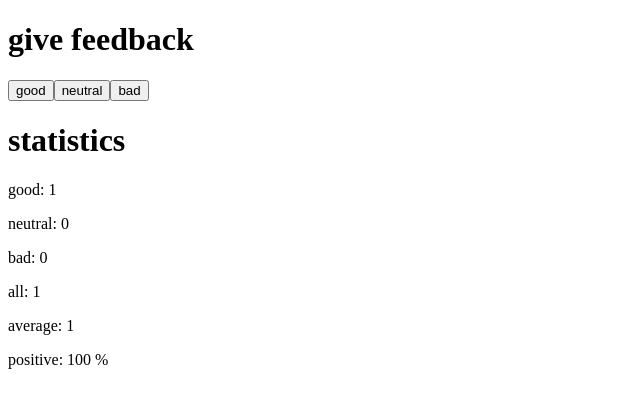
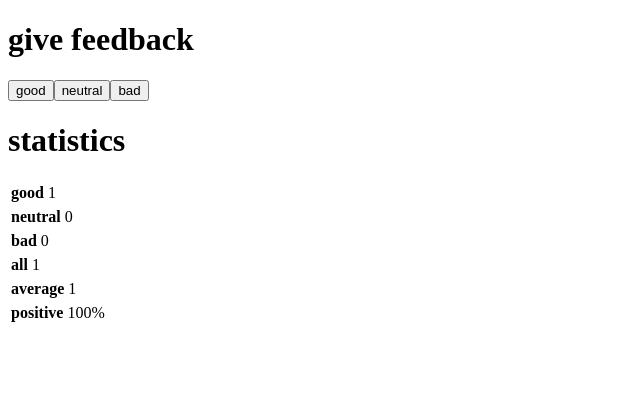
Before and after one commit to borisbarrera27-droid/fullstackopen, a React app in the folder part1.6/: page / in a window 1280 px wide. Both pictures are taken after a click on the button "good". Shown: the top 408 px of the page, without its empty margins (0-640 px from the left). Built offline with nearby package versions, Linux system fonts and the light colour scheme; the HTML template or start-up script is replaced by a standard one.

Commit message:
Update App.jsx

```diff
--- a/part1.6/src/App.jsx
+++ b/part1.6/src/App.jsx
@@ -16,44 +16,75 @@ const Button = (props) => (
   </button>
 )
 
-    const Display = (props) => (
+
+
+//Es curioso saber que un componenten con =>{} si acepta condiciones y el =>() no acepta
+const Statistics = (props) => {
+
+  if(props.good != 0 || props.neutral != 0 || props.bad != 0){
+    return (
     <div>
-      <h1>statistics</h1>
-      <p>good: {props.good}</p>
-      <p>neutral: {props.neutral}</p>
-      <p>bad: {props.bad}</p>
-      <p>all: {props.good+props.neutral+props.bad}</p>
-      <p>average: {(props.good-props.bad)/(props.good+props.neutral+props.bad)}</p>
-      <p>positive: {(props.good*100)/(props.good+props.neutral+props.bad)} %</p>
+
+      <StatisticLine texte="good" value ={props.good} />
+      <StatisticLine texte="neutral" value ={props.neutral} />
+      <StatisticLine texte="bad" value ={props.bad} />
+      <StatisticLine texte="all" value ={props.all} />
+      <StatisticLine texte="average" value ={props.ave/props.all} />
+      <StatisticLine texte="positive" value ={(props.good*100)/(props.all)+'%'} />
+
     </div>
+    )
+  }
 
+  return (
+    <p>No feedback given</p>
   )
 
+}
+
+const StatisticLine = (props) => {
+  //Recordemos que texte y value son los valores madre que se pasan a este componente para mostrar
+  return (
+    <div>
+      <table>
+      <tbody>
+      <tr>
+          <th>{props.texte}</th>
+          <td>{props.value}</td>
+      </tr>
+      </tbody>
+      </table>
+    </div>
+  )
+}
+
+
 const App = () => {
-  //const [value, setValue] = useState(10)
-
   const [good, setGood] = useState(0)
   const [neutral, setNeutral] = useState(0)
   const [bad, setBad] = useState(0)
+  const [all, setAll] = useState(0)
+  const [ave, setAve] = useState(0)
 
-  /*
-  const setToValue = (newValue) => {
-    console.log('value now', newValue)
-    setValue(newValue)
-  }
-*/
+
   const setToGood = (good) => {
     console.log('value for good now:', good)
     setGood(good)
+    setAll(all+1)
+    setAve(ave+1)
   }
   const setToNeutral = (neutral) => {
     console.log('value for neutral now:', neutral)
     setNeutral(neutral)
+    setAll(all+1)
   }
   const setToBad = (bad) => {
     console.log('value for bad now:', bad)
     setBad(bad)
+    setAll(all+1)
+    setAve(ave-1)
   }
+
 
   return (
     <div>
@@ -61,7 +92,10 @@ const App = () => {
       <Button handleClick={() => setToGood(good+1)} text="good" />
       <Button handleClick={() => setToNeutral(neutral+1)} text="neutral" />
       <Button handleClick={() => setToBad(bad+1)} text="bad" />
-      <Display good={good} neutral={neutral} bad={bad} />
+      <h1>statistics</h1>
+      <Statistics good={good} neutral={neutral} bad={bad} all={all} ave={ave}/>
+
+
     </div>
   )
 }
```
